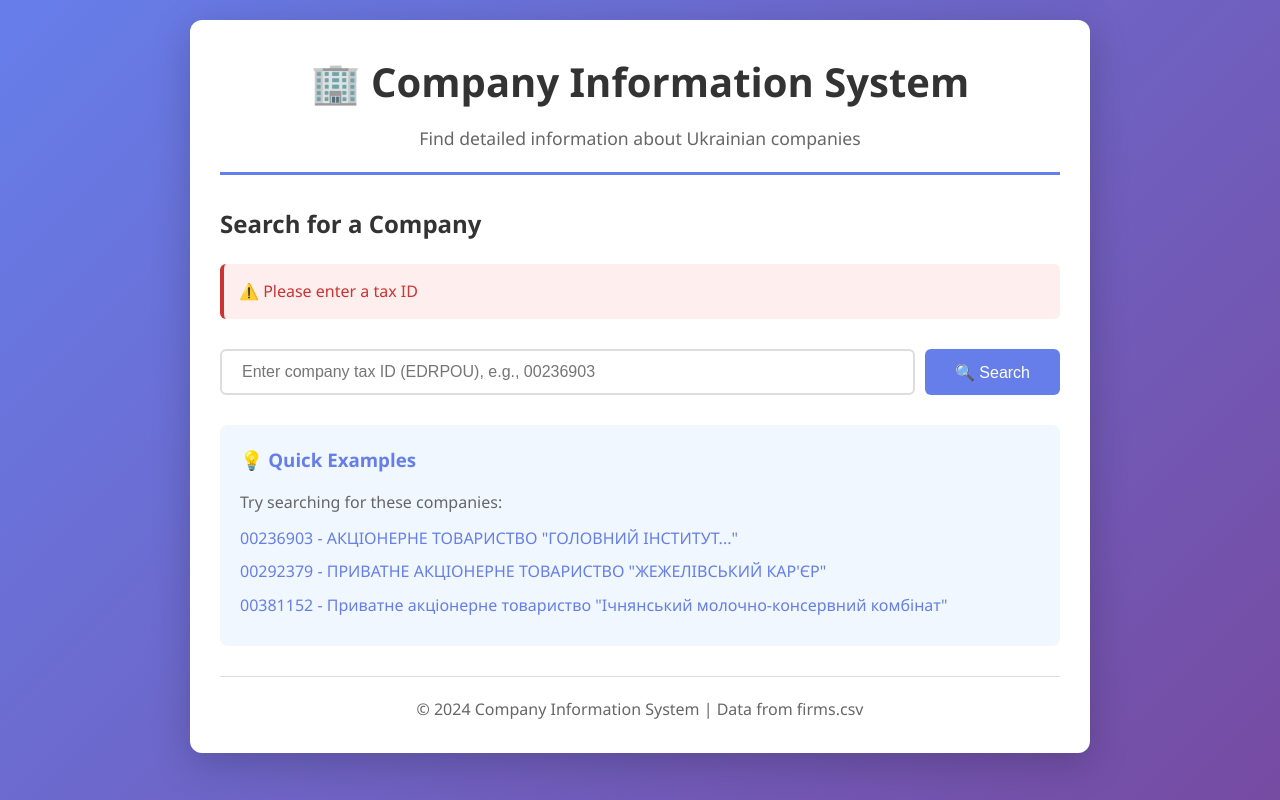
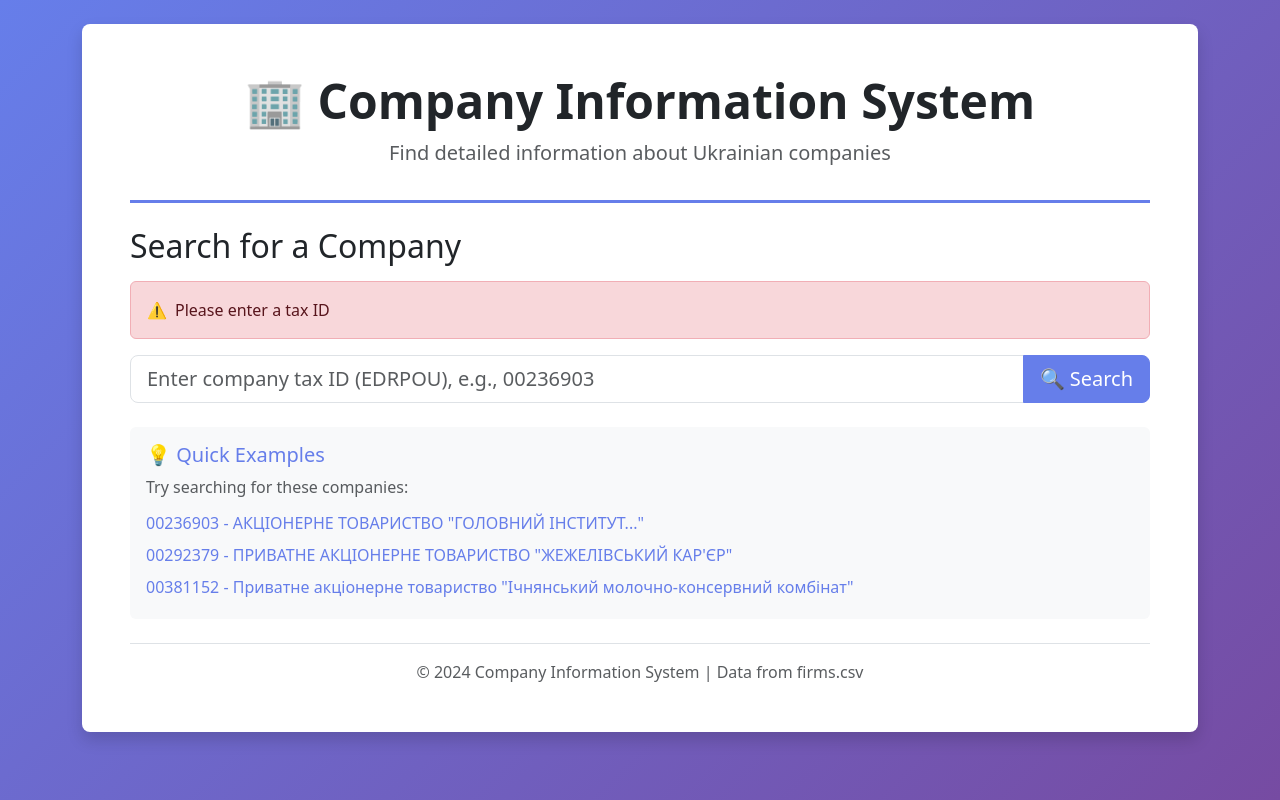
Before and after one commit to Bohdan-Lifirenko/BankReport, a Flask app: page /search in a window 1280 px wide. Run offline with Flask 3, Linux system fonts and the light colour scheme.

Commit message:
Using Bootstrap for styling in templates.

```diff
--- a/src/templates/base.html
+++ b/src/templates/base.html
@@ -4,171 +4,52 @@
     <meta charset="UTF-8">
     <meta name="viewport" content="width=device-width, initial-scale=1.0">
     <title>{% block title %}Company Information System{% endblock %}</title>
+    <!-- Bootstrap CSS -->
+    <link href="https://cdn.jsdelivr.net/npm/bootstrap@5.3.2/dist/css/bootstrap.min.css" rel="stylesheet">
     <style>
-        * {
-            margin: 0;
-            padding: 0;
-            box-sizing: border-box;
-        }
-
         body {
-            font-family: 'Segoe UI', Tahoma, Geneva, Verdana, sans-serif;
-            line-height: 1.6;
             background: linear-gradient(135deg, #667eea 0%, #764ba2 100%);
             min-height: 100vh;
-            padding: 20px;
         }
-
-        .container {
-            max-width: 900px;
-            margin: 0 auto;
-            background: white;
-            padding: 30px;
-            border-radius: 12px;
-            box-shadow: 0 10px 40px rgba(0, 0, 0, 0.2);
-        }
-
-        header {
-            text-align: center;
-            margin-bottom: 30px;
-            padding-bottom: 20px;
+        .header-border {
             border-bottom: 3px solid #667eea;
         }
-
-        h1 {
-            color: #333;
-            font-size: 2.5em;
-            margin-bottom: 10px;
+        .info-card {
+            border-left: 4px solid #667eea !important;
         }
-
-        .subtitle {
-            color: #666;
-            font-size: 1.1em;
+        .info-label {
+            color: #667eea;
+            font-size: 0.85em;
+            text-transform: uppercase;
+            font-weight: 600;
         }
-
-        .search-form {
-            margin: 30px 0;
-            display: flex;
-            gap: 10px;
-        }
-
-        .search-input {
-            flex: 1;
-            padding: 12px 20px;
-            font-size: 16px;
-            border: 2px solid #ddd;
-            border-radius: 6px;
-            transition: border-color 0.3s;
-        }
-
-        .search-input:focus {
-            outline: none;
+        .btn-primary {
+            background-color: #667eea;
             border-color: #667eea;
         }
-
-        .btn {
-            padding: 12px 30px;
-            font-size: 16px;
-            border: none;
-            border-radius: 6px;
-            cursor: pointer;
-            transition: all 0.3s;
-            text-decoration: none;
-            display: inline-block;
-        }
-
-        .btn-primary {
-            background: #667eea;
-            color: white;
-        }
-
         .btn-primary:hover {
-            background: #5568d3;
-            transform: translateY(-2px);
-            box-shadow: 0 5px 15px rgba(102, 126, 234, 0.4);
-        }
-
-        .btn-secondary {
-            background: #6c757d;
-            color: white;
-        }
-
-        .btn-secondary:hover {
-            background: #5a6268;
-        }
-
-        .error {
-            background: #fee;
-            color: #c33;
-            padding: 15px;
-            border-radius: 6px;
-            border-left: 4px solid #c33;
-            margin: 20px 0;
-        }
-
-        .info-grid {
-            display: grid;
-            grid-template-columns: repeat(auto-fit, minmax(250px, 1fr));
-            gap: 20px;
-            margin: 20px 0;
-        }
-
-        .info-card {
-            background: #f8f9fa;
-            padding: 20px;
-            border-radius: 8px;
-            border-left: 4px solid #667eea;
-        }
-
-        .info-label {
-            font-weight: bold;
-            color: #667eea;
-            font-size: 0.9em;
-            text-transform: uppercase;
-            margin-bottom: 5px;
-        }
-
-        .info-value {
-            color: #333;
-            font-size: 1.1em;
-            word-wrap: break-word;
-        }
-
-        footer {
-            text-align: center;
-            margin-top: 30px;
-            padding-top: 20px;
-            border-top: 1px solid #ddd;
-            color: #666;
-        }
-
-        @media (max-width: 768px) {
-            .container {
-                padding: 20px;
-            }
-
-            h1 {
-                font-size: 2em;
-            }
-
-            .search-form {
-                flex-direction: column;
-            }
+            background-color: #5568d3;
+            border-color: #5568d3;
         }
     </style>
 </head>
 <body>
-    <div class="container">
-        <header>
-            <h1>🏢 Company Information System</h1>
-            <p class="subtitle">Find detailed information about Ukrainian companies</p>
-        </header>
+    <div class="container py-4">
+        <div class="bg-white rounded-3 shadow p-4 p-md-5">
+            <header class="text-center mb-4 pb-3 header-border">
+                <h1 class="display-5 fw-bold text-dark">🏢 Company Information System</h1>
+                <p class="text-muted fs-5">Find detailed information about Ukrainian companies</p>
+            </header>
 
-        {% block content %}{% endblock %}
+            {% block content %}{% endblock %}
 
-        <footer>
-            <p>&copy; 2024 Company Information System | Data from firms.csv</p>
-        </footer>
+            <footer class="text-center mt-4 pt-3 border-top text-muted">
+                <p class="mb-0">&copy; 2024 Company Information System | Data from firms.csv</p>
+            </footer>
+        </div>
     </div>
+
+    <!-- Bootstrap JS -->
+    <script src="https://cdn.jsdelivr.net/npm/bootstrap@5.3.2/dist/js/bootstrap.bundle.min.js"></script>
 </body>
 </html>
--- a/src/templates/index.html
+++ b/src/templates/index.html
@@ -1,50 +1,55 @@
+
 {% extends "base.html" %}
 
 {% block title %}Search Company - Company Information System{% endblock %}
 
 {% block content %}
 <div class="search-section">
-    <h2 style="margin-bottom: 20px; color: #333;">Search for a Company</h2>
+    <h2 class="mb-3 text-dark">Search for a Company</h2>
 
     {% if error %}
-    <div class="error">
-        ⚠️ {{ error }}
+    <div class="alert alert-danger d-flex align-items-center" role="alert">
+        <span class="me-2">⚠️</span> {{ error }}
     </div>
     {% endif %}
 
-    <form action="/search" method="get" class="search-form">
+    <form action="/search" method="get" class="mb-4">
+        <div class="input-group input-group-lg">
             <input
                 type="text"
                 name="tax_id"
-            class="search-input"
+                class="form-control"
                 placeholder="Enter company tax ID (EDRPOU), e.g., 00236903"
                 required
                 pattern="[0-9]{8}"
                 title="Tax ID must be 8 digits"
             >
             <button type="submit" class="btn btn-primary">🔍 Search</button>
+        </div>
     </form>
 
-    <div style="margin-top: 30px; background: #f0f7ff; padding: 20px; border-radius: 8px;">
-        <h3 style="color: #667eea; margin-bottom: 15px;">💡 Quick Examples</h3>
-        <p style="color: #666; margin-bottom: 10px;">Try searching for these companies:</p>
-        <ul style="list-style: none; padding: 0;">
-            <li style="margin: 8px 0;">
-                <a href="/company/00236903" style="color: #667eea; text-decoration: none; font-weight: 500;">
+    <div class="card bg-light border-0">
+        <div class="card-body">
+            <h5 class="card-title" style="color: #667eea;">💡 Quick Examples</h5>
+            <p class="text-muted mb-2">Try searching for these companies:</p>
+            <ul class="list-unstyled mb-0">
+                <li class="py-1">
+                    <a href="/company/00236903" class="text-decoration-none fw-medium" style="color: #667eea;">
                         00236903 - АКЦІОНЕРНЕ ТОВАРИСТВО "ГОЛОВНИЙ ІНСТИТУТ..."
                     </a>
                 </li>
-            <li style="margin: 8px 0;">
-                <a href="/company/00292379" style="color: #667eea; text-decoration: none; font-weight: 500;">
+                <li class="py-1">
+                    <a href="/company/00292379" class="text-decoration-none fw-medium" style="color: #667eea;">
                         00292379 - ПРИВАТНЕ АКЦІОНЕРНЕ ТОВАРИСТВО "ЖЕЖЕЛІВСЬКИЙ КАР'ЄР"
                     </a>
                 </li>
-            <li style="margin: 8px 0;">
-                <a href="/company/00381152" style="color: #667eea; text-decoration: none; font-weight: 500;">
+                <li class="py-1">
+                    <a href="/company/00381152" class="text-decoration-none fw-medium" style="color: #667eea;">
                         00381152 - Приватне акціонерне товариство "Ічнянський молочно-консервний комбінат"
                     </a>
                 </li>
             </ul>
         </div>
     </div>
+</div>
 {% endblock %}
```
Also changed, not shown: src/templates/company.html (+60 -31 lines), src/templates/error.html (+6 -5 lines). Lines whose indentation alone changed are shown as unchanged.
